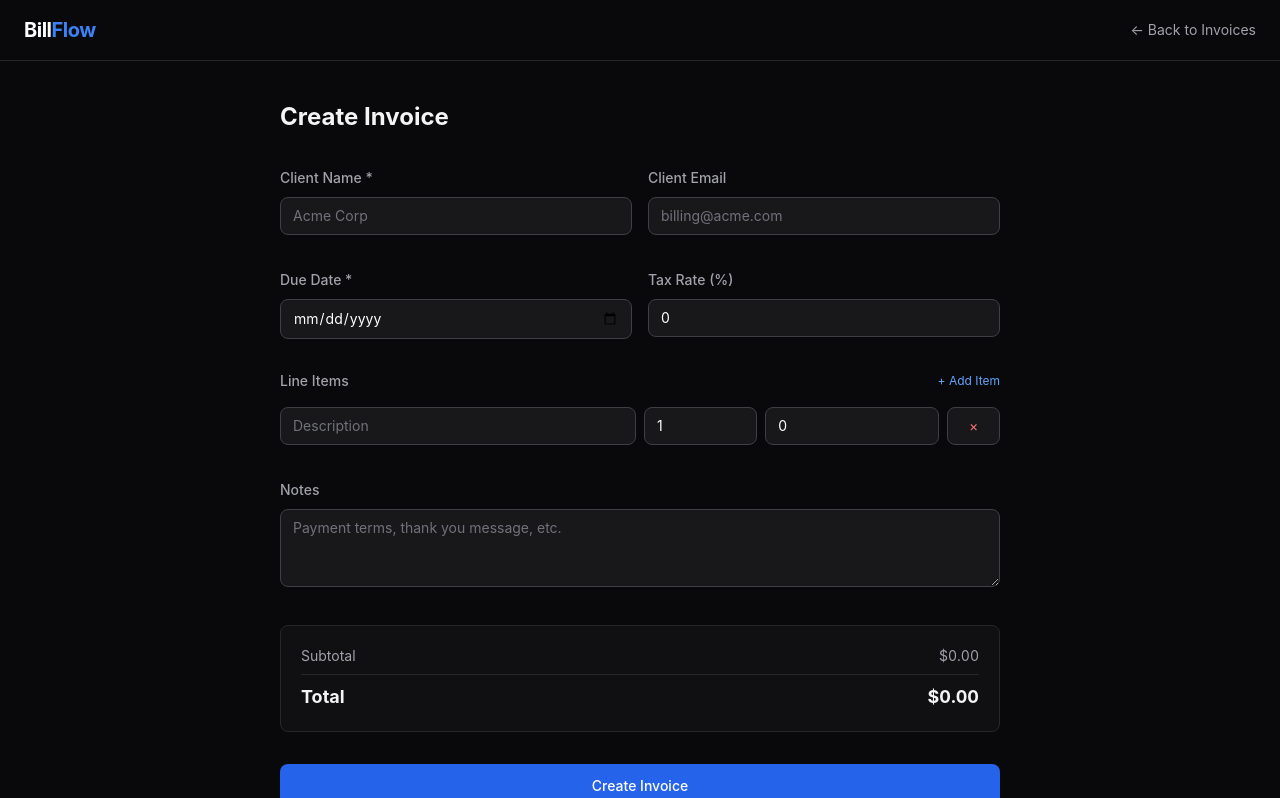
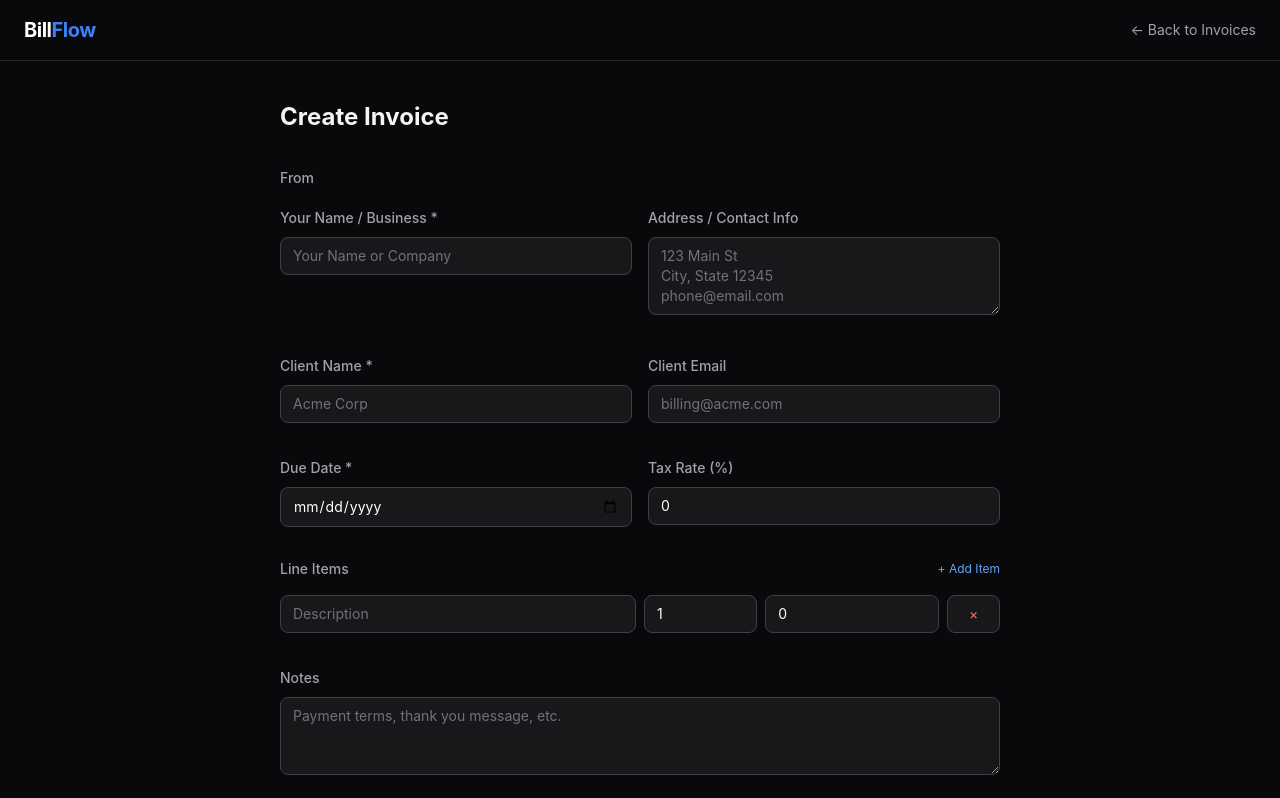
Before and after one commit to OGDoug/billflow, a Next.js app: page /invoices/new in a window 1280 px wide. Shown: the top 798 px of the page. Built offline with nearby package versions, Linux system fonts and the light colour scheme.

Commit message:
Add sender/business info field to invoices

```diff
--- a/src/app/invoices/[id]/page.tsx
+++ b/src/app/invoices/[id]/page.tsx
@@ -27,29 +27,42 @@ export default function InvoiceDetailPage() {
     const doc = new jsPDF();
     const pageWidth = doc.internal.pageSize.getWidth();
 
-    // Header
+    // Header — Sender info (upper left)
+    doc.setFontSize(14);
+    doc.setTextColor(30, 30, 30);
+    doc.text(invoice.senderName || "Your Business", 20, 20);
+    let senderY = 26;
+    if (invoice.senderAddress) {
+      doc.setFontSize(9);
+      doc.setTextColor(100, 100, 100);
+      const addrLines = doc.splitTextToSize(invoice.senderAddress, 80);
+      doc.text(addrLines, 20, senderY);
+      senderY += addrLines.length * 4.5;
+    }
+
+    // Invoice title (upper right)
     doc.setFontSize(24);
     doc.setTextColor(30, 30, 30);
-    doc.text("INVOICE", 20, 30);
+    doc.text("INVOICE", pageWidth - 20, 20, { align: "right" });
 
     doc.setFontSize(10);
     doc.setTextColor(100, 100, 100);
-    doc.text(invoice.invoiceNumber, 20, 38);
-    doc.text(`Date: ${new Date(invoice.createdAt).toLocaleDateString()}`, 20, 44);
-    doc.text(`Due: ${new Date(invoice.dueDate).toLocaleDateString()}`, 20, 50);
-    doc.text(`Status: ${invoice.status.toUpperCase()}`, 20, 56);
+    doc.text(invoice.invoiceNumber, pageWidth - 20, 28, { align: "right" });
+    doc.text(`Date: ${new Date(invoice.createdAt).toLocaleDateString()}`, pageWidth - 20, 34, { align: "right" });
+    doc.text(`Due: ${new Date(invoice.dueDate).toLocaleDateString()}`, pageWidth - 20, 40, { align: "right" });
 
     // Bill To
+    const billToY = Math.max(senderY + 10, 52);
     doc.setFontSize(10);
     doc.setTextColor(100, 100, 100);
-    doc.text("Bill To:", pageWidth - 80, 30);
+    doc.text("Bill To:", 20, billToY);
     doc.setTextColor(30, 30, 30);
     doc.setFontSize(12);
-    doc.text(invoice.clientName, pageWidth - 80, 38);
+    doc.text(invoice.clientName, 20, billToY + 8);
     if (invoice.clientEmail) {
       doc.setFontSize(10);
       doc.setTextColor(100, 100, 100);
-      doc.text(invoice.clientEmail, pageWidth - 80, 44);
+      doc.text(invoice.clientEmail, 20, billToY + 14);
     }
 
     // Table
@@ -180,13 +193,13 @@ export default function InvoiceDetailPage() {
             </span>
           </div>
 
-          {/* Meta */}
+          {/* From / To */}
           <div className="grid grid-cols-2 gap-8">
             <div className="space-y-1">
-              <p className="text-xs text-zinc-500 uppercase tracking-wider">Bill To</p>
-              <p className="font-medium">{invoice.clientName}</p>
-              {invoice.clientEmail && (
-                <p className="text-sm text-zinc-400">{invoice.clientEmail}</p>
+              <p className="text-xs text-zinc-500 uppercase tracking-wider">From</p>
+              <p className="font-medium">{invoice.senderName}</p>
+              {invoice.senderAddress && (
+                <p className="text-sm text-zinc-400 whitespace-pre-wrap">{invoice.senderAddress}</p>
               )}
             </div>
             <div className="space-y-1 text-right">
@@ -197,6 +210,16 @@ export default function InvoiceDetailPage() {
               <p className="text-sm text-zinc-400">
                 Due: {new Date(invoice.dueDate).toLocaleDateString()}
               </p>
+            </div>
+          </div>
+
+          <div className="grid grid-cols-2 gap-8">
+            <div className="space-y-1">
+              <p className="text-xs text-zinc-500 uppercase tracking-wider">Bill To</p>
+              <p className="font-medium">{invoice.clientName}</p>
+              {invoice.clientEmail && (
+                <p className="text-sm text-zinc-400">{invoice.clientEmail}</p>
+              )}
             </div>
           </div>
 
--- a/src/app/invoices/new/page.tsx
+++ b/src/app/invoices/new/page.tsx
@@ -8,6 +8,8 @@ import { saveInvoice } from "@/lib/db";
 
 export default function NewInvoicePage() {
   const router = useRouter();
+  const [senderName, setSenderName] = useState("");
+  const [senderAddress, setSenderAddress] = useState("");
   const [clientName, setClientName] = useState("");
   const [clientEmail, setClientEmail] = useState("");
   const [dueDate, setDueDate] = useState("");
@@ -43,6 +45,8 @@ export default function NewInvoicePage() {
     saveInvoice({
       id,
       invoiceNumber,
+      senderName,
+      senderAddress,
       clientName,
       clientEmail,
       items,
@@ -77,6 +81,33 @@ export default function NewInvoicePage() {
         <h1 className="text-2xl font-bold mb-8">Create Invoice</h1>
 
         <form onSubmit={handleSubmit} className="space-y-8">
+          {/* From (Sender) Info */}
+          <div className="space-y-4">
+            <label className="text-sm font-medium text-zinc-400">From</label>
+            <div className="grid grid-cols-1 sm:grid-cols-2 gap-4">
+              <div className="space-y-2">
+                <label className="text-sm font-medium text-zinc-400">Your Name / Business *</label>
+                <input
+                  required
+                  value={senderName}
+                  onChange={(e) => setSenderName(e.target.value)}
+                  placeholder="Your Name or Company"
+                  className={inputClass}
+                />
+              </div>
+              <div className="space-y-2">
+                <label className="text-sm font-medium text-zinc-400">Address / Contact Info</label>
+                <textarea
+                  value={senderAddress}
+                  onChange={(e) => setSenderAddress(e.target.value)}
+                  placeholder={"123 Main St\nCity, State 12345\nphone@email.com"}
+                  rows={3}
+                  className={inputClass}
+                />
+              </div>
+            </div>
+          </div>
+
           {/* Client Info */}
           <div className="grid grid-cols-1 sm:grid-cols-2 gap-4">
             <div className="space-y-2">
--- a/src/lib/types.ts
+++ b/src/lib/types.ts
@@ -8,6 +8,8 @@ export interface InvoiceItem {
 export interface Invoice {
   id: string;
   invoiceNumber: string;
+  senderName: string;
+  senderAddress: string;
   clientName: string;
   clientEmail: string;
   items: InvoiceItem[];
```
